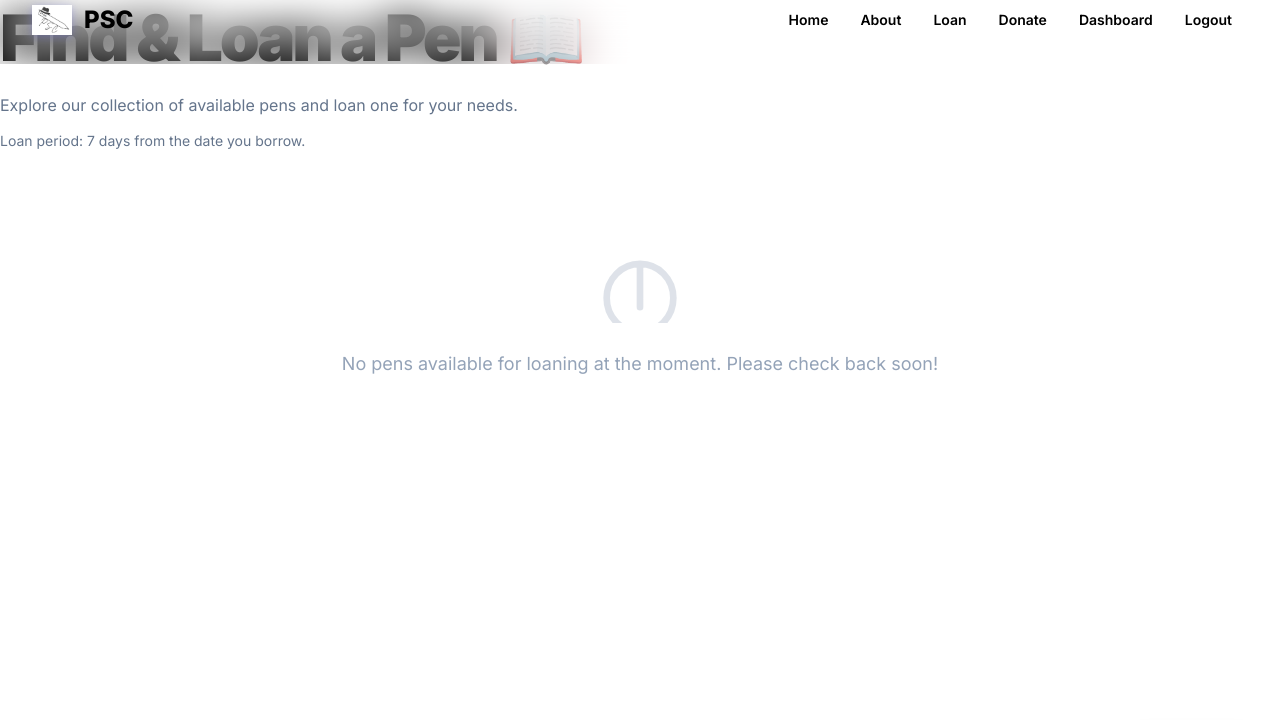
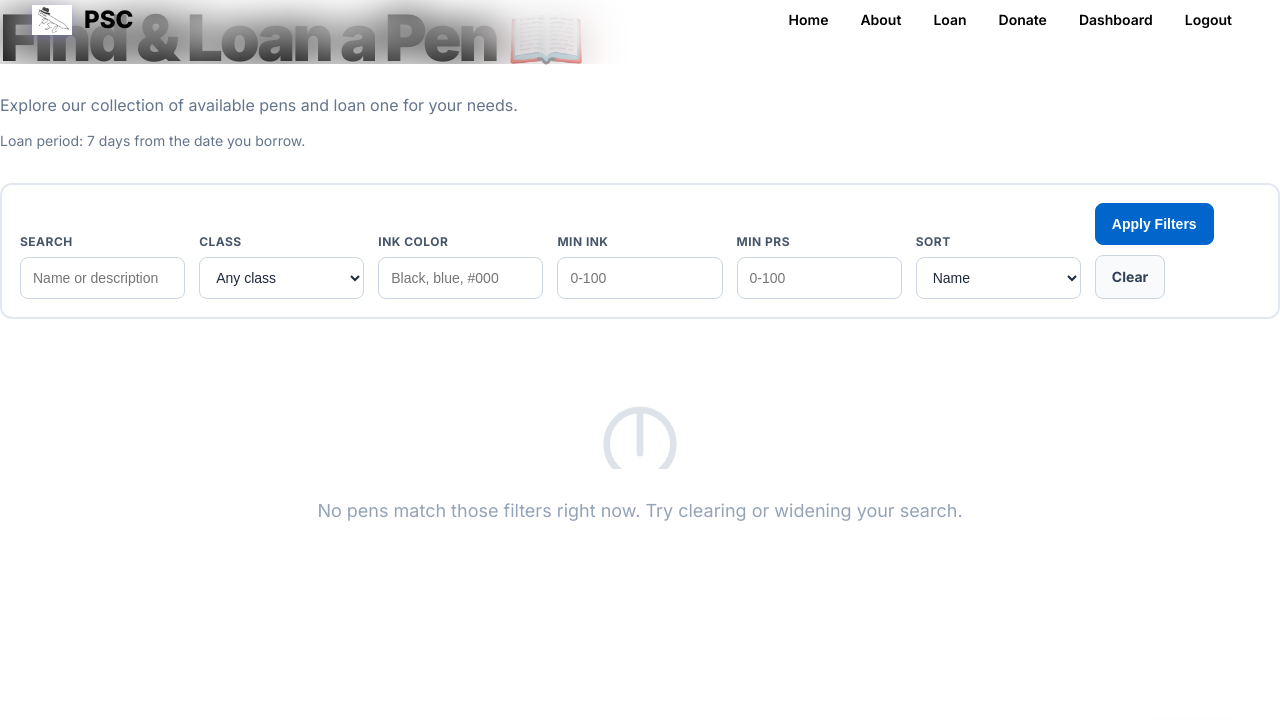
Before and after one commit to the-kitten-strikes-back/psc-official, a Flask app: page /loan in a window 1280 px wide. Shown: the top 720 px of the page. Run offline with Flask 3, Linux system fonts and the light colour scheme; the visitor is signed in with stand-in values (Sample User, id 1); data that the repository does not hold is empty.

Commit message:
added filters

```diff
--- a/app.py
+++ b/app.py
@@ -5,7 +5,7 @@ from flask_sqlalchemy import SQLAlchemy
 from flask_login import LoginManager, UserMixin, login_user, logout_user, login_required, current_user
 from werkzeug.security import generate_password_hash, check_password_hash
 from werkzeug.utils import secure_filename
-from sqlalchemy import text
+from sqlalchemy import or_, text
 import datetime
 import os
 from textblob import TextBlob
@@ -1008,16 +1008,59 @@ def set_employee_of_month():
 @app.route("/loan", methods=["GET", "POST"])
 @login_required
 def loan():
+    def filtered_loan_pens():
+        filters = {
+            "q": request.args.get("q", "").strip(),
+            "class": request.args.get("class", "").strip().upper(),
+            "ink_color": request.args.get("ink_color", "").strip(),
+            "min_ink": request.args.get("min_ink", "").strip(),
+            "min_prs": request.args.get("min_prs", "").strip(),
+            "sort": request.args.get("sort", "name_asc").strip(),
+        }
+
+        active_loan_pen_ids = db.session.query(PenLoans.pen_id).filter(PenLoans.return_date.is_(None))
+        query = Pens.query.filter(~Pens.id.in_(active_loan_pen_ids))
+
+        if filters["q"]:
+            search = f"%{filters['q']}%"
+            query = query.filter(or_(Pens.name.ilike(search), Pens.description.ilike(search)))
+
+        if filters["class"] in {"A", "B", "C", "D"}:
+            query = query.filter(Pens.class_ == filters["class"])
+
+        if filters["ink_color"]:
+            color_search = f"%{filters['ink_color']}%"
+            query = query.filter(Pens.ink_color.ilike(color_search))
+
+        if filters["min_ink"].isdigit():
+            query = query.filter(Pens.ink_level >= min(int(filters["min_ink"]), 100))
+
+        if filters["min_prs"].isdigit():
+            query = query.filter(Pens.prs >= min(int(filters["min_prs"]), 100))
+
+        sort_options = {
+            "name_asc": Pens.name.asc(),
+            "class_asc": Pens.class_.asc(),
+            "ink_desc": Pens.ink_level.desc(),
+            "prs_desc": Pens.prs.desc(),
+            "newest": Pens.id.desc(),
+        }
+        query = query.order_by(sort_options.get(filters["sort"], Pens.name.asc()))
+
+        return query.all(), filters
+
     if request.method == "POST":
         pen_id = request.form.get("pen_id")
         pen = Pens.query.get(pen_id)
         if not pen:
-            return render_template("loan.html", error="Pen not found")
+            pens, filters = filtered_loan_pens()
+            return render_template("loan.html", pens=pens, filters=filters, error="Pen not found")
 
         # Check if pen is available (not loaned)
         active_loan = PenLoans.query.filter_by(pen_id=pen_id, return_date=None).first()
         if active_loan:
-            return render_template("loan.html", error="Pen is already loaned")
+            pens, filters = filtered_loan_pens()
+            return render_template("loan.html", pens=pens, filters=filters, error="Pen is already loaned")
 
         # Check subscription limits
         user = current_user
@@ -1031,9 +1074,11 @@ def loan():
         limits = subscription_limits.get(user.subscription_status, {"max_loans": 0, "classes": []})
         current_loans = PenLoans.query.filter_by(borrower_id=user.id, return_date=None).count()
         if current_loans >= limits["max_loans"]:
-            return render_template("loan.html", error="Loan limit reached for your subscription")
+            pens, filters = filtered_loan_pens()
+            return render_template("loan.html", pens=pens, filters=filters, error="Loan limit reached for your subscription")
         if pen.class_ not in limits["classes"]:
-            return render_template("loan.html", error="Pen class not allowed for your subscription")
+            pens, filters = filtered_loan_pens()
+            return render_template("loan.html", pens=pens, filters=filters, error="Pen class not allowed for your subscription")
 
         # Create loan
         loan = PenLoans(pen_id=pen_id, lender_id=pen.donations[0].donor_id if pen.donations else 1, borrower_id=user.id)  # Assuming lender is donor
@@ -1043,8 +1088,8 @@ def loan():
         return redirect(url_for("dashboard"))
 
     # GET: list available pens
-    available_pens = Pens.query.all()
-    return render_template("loan.html", pens=available_pens)
+    available_pens, filters = filtered_loan_pens()
+    return render_template("loan.html", pens=available_pens, filters=filters)
 
 @app.route("/donate", methods=["GET", "POST"])
 @login_required
--- a/templates/loan.html
+++ b/templates/loan.html
@@ -133,6 +133,78 @@
         .loan-btn:active {
             transform: translateY(0);
         }
+        .filters-panel {
+            background: #ffffff;
+            border: 2px solid #e2e8f0;
+            border-radius: 12px;
+            padding: 18px;
+            margin: 28px 0 10px;
+        }
+        .filters-grid {
+            display: grid;
+            grid-template-columns: repeat(auto-fit, minmax(150px, 1fr));
+            gap: 14px;
+            align-items: end;
+        }
+        .filter-field label {
+            display: block;
+            color: #475569;
+            font-size: 12px;
+            font-weight: 700;
+            letter-spacing: 0.04em;
+            margin-bottom: 6px;
+            text-transform: uppercase;
+        }
+        .filter-field input,
+        .filter-field select {
+            width: 100%;
+            border: 1px solid #cbd5e1;
+            border-radius: 8px;
+            color: #1e293b;
+            font-size: 14px;
+            padding: 10px 12px;
+            min-height: 42px;
+            background: #ffffff;
+            box-sizing: border-box;
+        }
+        .filter-field input:focus,
+        .filter-field select:focus {
+            border-color: #0066cc;
+            box-shadow: 0 0 0 3px rgba(0, 102, 204, 0.12);
+            outline: none;
+        }
+        .filter-actions {
+            display: flex;
+            gap: 10px;
+            flex-wrap: wrap;
+        }
+        .filter-btn,
+        .clear-filters {
+            border-radius: 8px;
+            font-size: 14px;
+            font-weight: 700;
+            min-height: 42px;
+            padding: 10px 16px;
+            text-decoration: none;
+            cursor: pointer;
+        }
+        .filter-btn {
+            background: #0066cc;
+            border: 1px solid #0066cc;
+            color: #ffffff;
+        }
+        .clear-filters {
+            align-items: center;
+            background: #f8fafc;
+            border: 1px solid #cbd5e1;
+            color: #334155;
+            display: inline-flex;
+        }
+        .results-summary {
+            color: #64748b;
+            font-size: 14px;
+            margin: 18px 0 -18px;
+        }
         .empty-state {
             text-align: center;
             padding: 60px 20px;
@@ -189,7 +261,52 @@
                 <div class="error-message">{{ error }}</div>
             {% endif %}
 
+            <form method="GET" class="filters-panel">
+                <div class="filters-grid">
+                    <div class="filter-field">
+                        <label for="q">Search</label>
+                        <input id="q" name="q" type="search" value="{{ filters['q'] if filters else '' }}" placeholder="Name or description">
+                    </div>
+                    <div class="filter-field">
+                        <label for="class">Class</label>
+                        <select id="class" name="class">
+                            <option value="">Any class</option>
+                            {% for class_option in ["A", "B", "C", "D"] %}
+                                <option value="{{ class_option }}" {% if filters and filters['class'] == class_option %}selected{% endif %}>Class {{ class_option }}</option>
+                            {% endfor %}
+                        </select>
+                    </div>
+                    <div class="filter-field">
+                        <label for="ink_color">Ink Color</label>
+                        <input id="ink_color" name="ink_color" value="{{ filters['ink_color'] if filters else '' }}" placeholder="Black, blue, #000">
+                    </div>
+                    <div class="filter-field">
+                        <label for="min_ink">Min Ink</label>
+                        <input id="min_ink" name="min_ink" type="number" min="0" max="100" value="{{ filters['min_ink'] if filters else '' }}" placeholder="0-100">
+                    </div>
+                    <div class="filter-field">
+                        <label for="min_prs">Min PRS</label>
+                        <input id="min_prs" name="min_prs" type="number" min="0" max="100" value="{{ filters['min_prs'] if filters else '' }}" placeholder="0-100">
+                    </div>
+                    <div class="filter-field">
+                        <label for="sort">Sort</label>
+                        <select id="sort" name="sort">
+                            <option value="name_asc" {% if not filters or filters['sort'] == "name_asc" %}selected{% endif %}>Name</option>
+                            <option value="class_asc" {% if filters and filters['sort'] == "class_asc" %}selected{% endif %}>Class</option>
+                            <option value="ink_desc" {% if filters and filters['sort'] == "ink_desc" %}selected{% endif %}>Ink: high to low</option>
+                            <option value="prs_desc" {% if filters and filters['sort'] == "prs_desc" %}selected{% endif %}>PRS: high to low</option>
+                            <option value="newest" {% if filters and filters['sort'] == "newest" %}selected{% endif %}>Newest</option>
+                        </select>
+                    </div>
+                    <div class="filter-actions">
+                        <button type="submit" class="filter-btn">Apply Filters</button>
+                        <a href="{{ url_for('loan') }}" class="clear-filters">Clear</a>
+                    </div>
+                </div>
+            </form>
+
             {% if pens %}
+            <p class="results-summary">{{ pens|length }} available pen{% if pens|length != 1 %}s{% endif %} found</p>
             <div class="pens-grid">
                 {% for pen in pens %}
                 <div class="pen-card">
@@ -243,7 +360,7 @@
                 <svg xmlns="http://www.w3.org/2000/svg" fill="none" viewBox="0 0 24 24" stroke="currentColor">
                     <path stroke-linecap="round" stroke-linejoin="round" stroke-width="2" d="M12 6.253v13m0-13C6.5 6.253 2 10.753 2 16.5S6.5 26.747 12 26.747s10-4.5 10-10.247S17.5 6.253 12 6.253z" />
                 </svg>
-                <p>No pens available for loaning at the moment. Please check back soon!</p>
+                <p>No pens match those filters right now. Try clearing or widening your search.</p>
             </div>
             {% endif %}
         </section>
```
Also changed, not shown: 1 other file.
